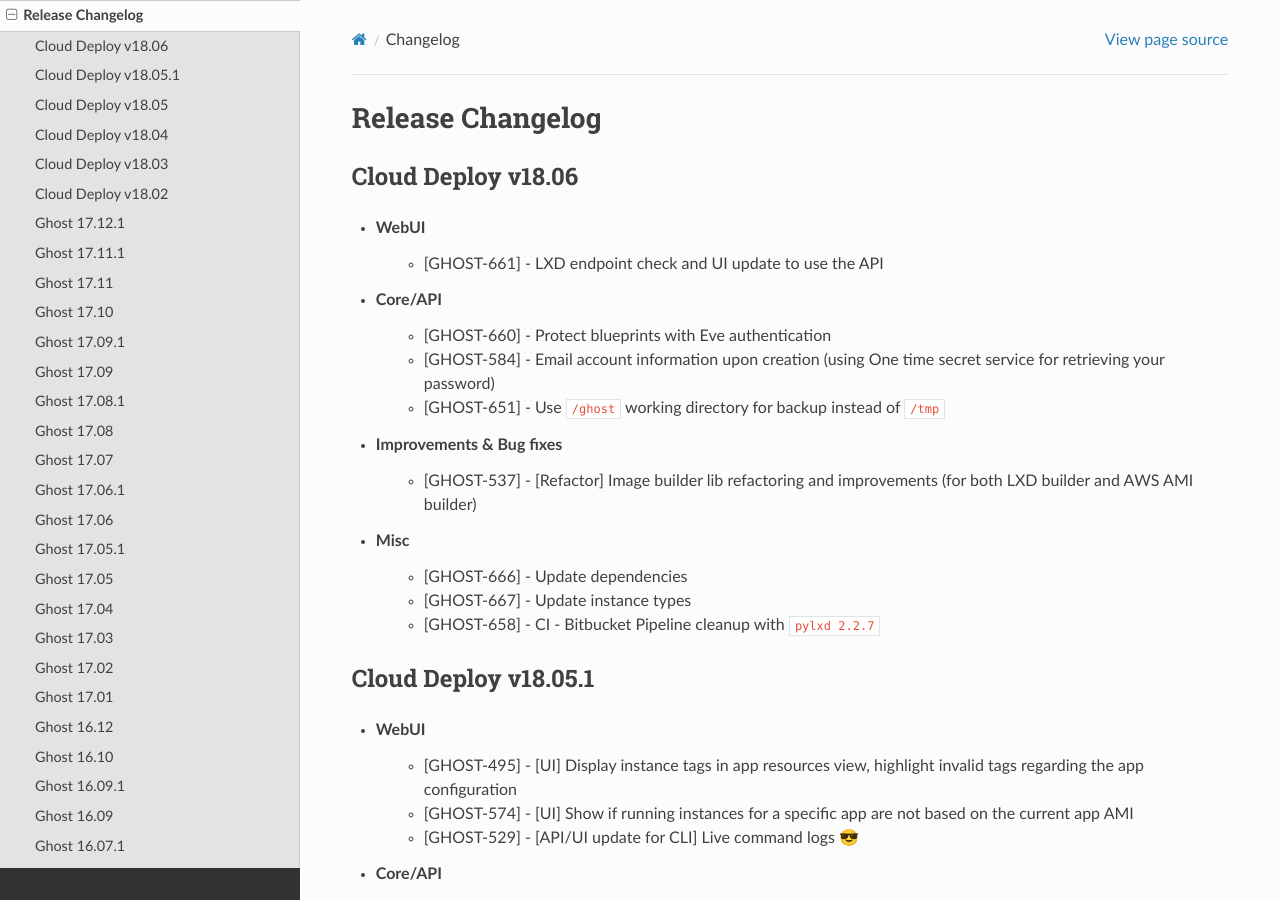
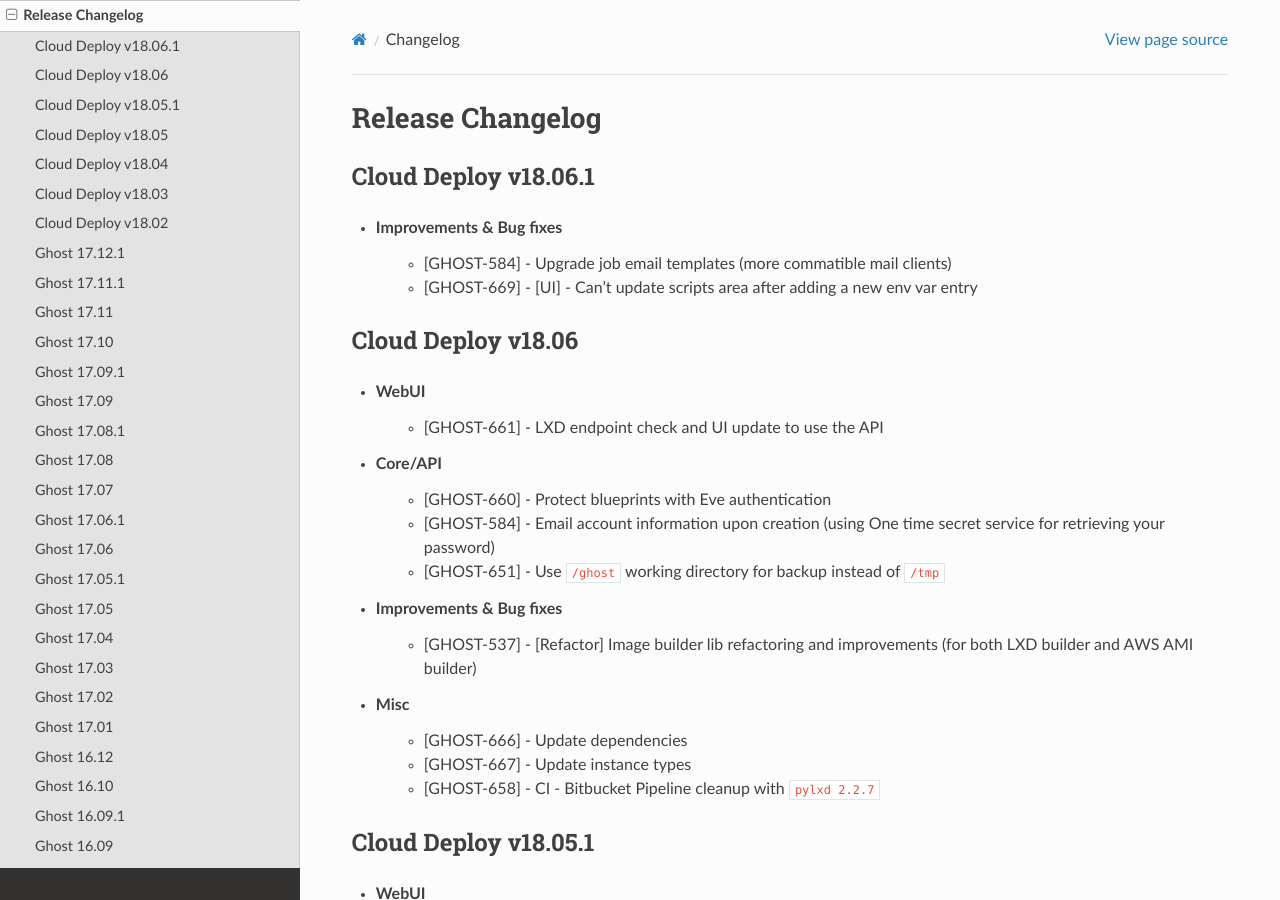
Before and after one commit to claranet/cloud-deploy-docs, a Sphinx documentation site: the page built from source/rst/changelog.rst, in a window 1280 px wide and 900 px high. Built offline with Sphinx 7.4.7 and the Read the Docs theme 2.0.0, drawn with Linux system fonts in a browser that asks for light colours.

Commit message:
GHOST-670: Changelog Release `v18.06.1`

```diff
--- a/source/conf.py
+++ b/source/conf.py
@@ -59,9 +59,9 @@
 # built documents.
 #
 # The short X.Y version.
-version = 'v18.06'
+version = 'v18.06.1'
 # The full version, including alpha/beta/rc tags.
-release = 'Release v18.06'
+release = 'Release v18.06.1'
 
 # The language for content autogenerated by Sphinx. Refer to documentation
 # for a list of supported languages.
--- a/source/rst/changelog.rst
+++ b/source/rst/changelog.rst
@@ -7,6 +7,13 @@
 
 .. toctree::
     :maxdepth: 2
+
+Cloud Deploy v18.06.1
+---------------------
+
+* Improvements & Bug fixes
+    - [GHOST-584] - Upgrade job email templates (more commatible mail clients)
+    - [GHOST-669] - [UI] - Can't update scripts area after adding a new env var entry
 
 Cloud Deploy v18.06
 -------------------
```
